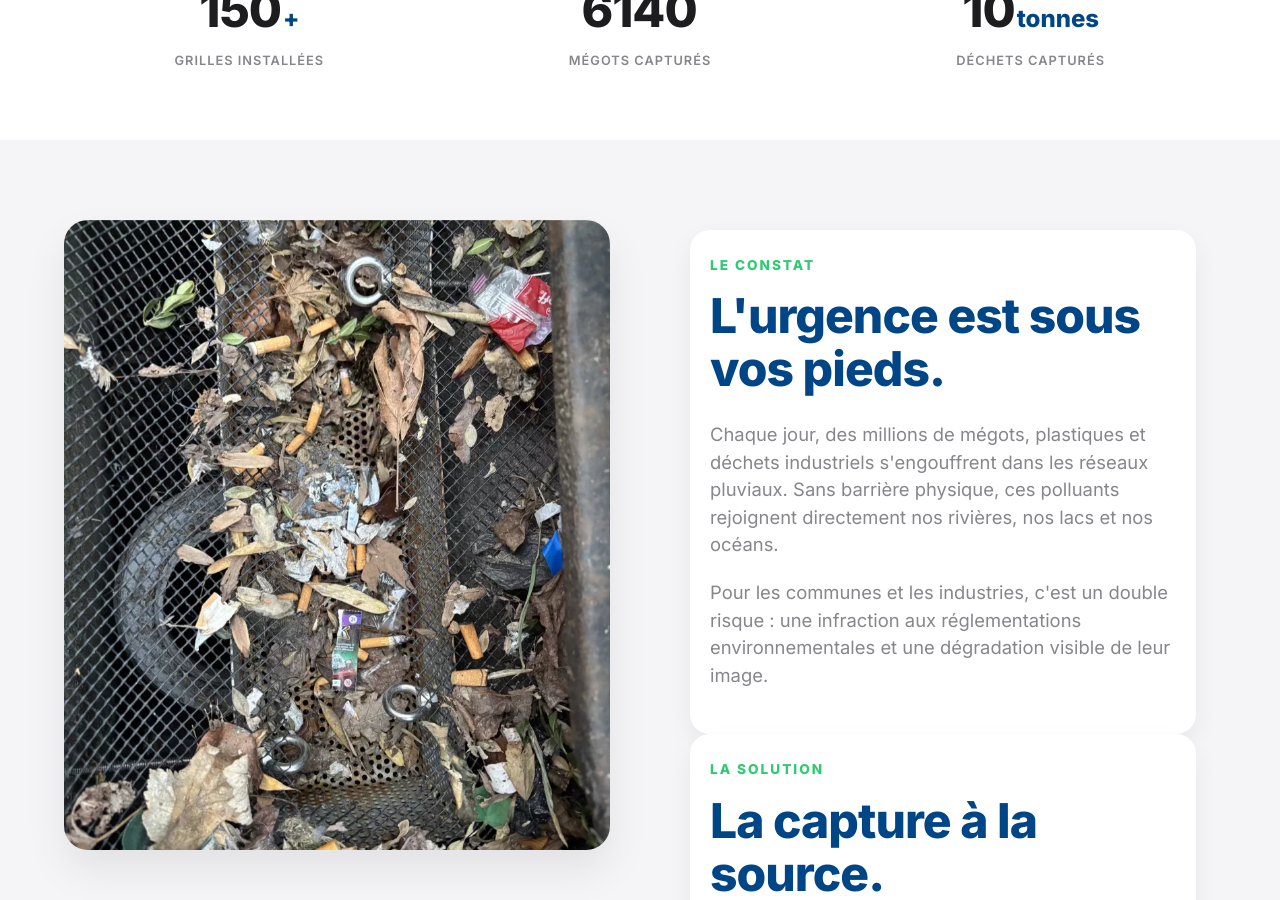
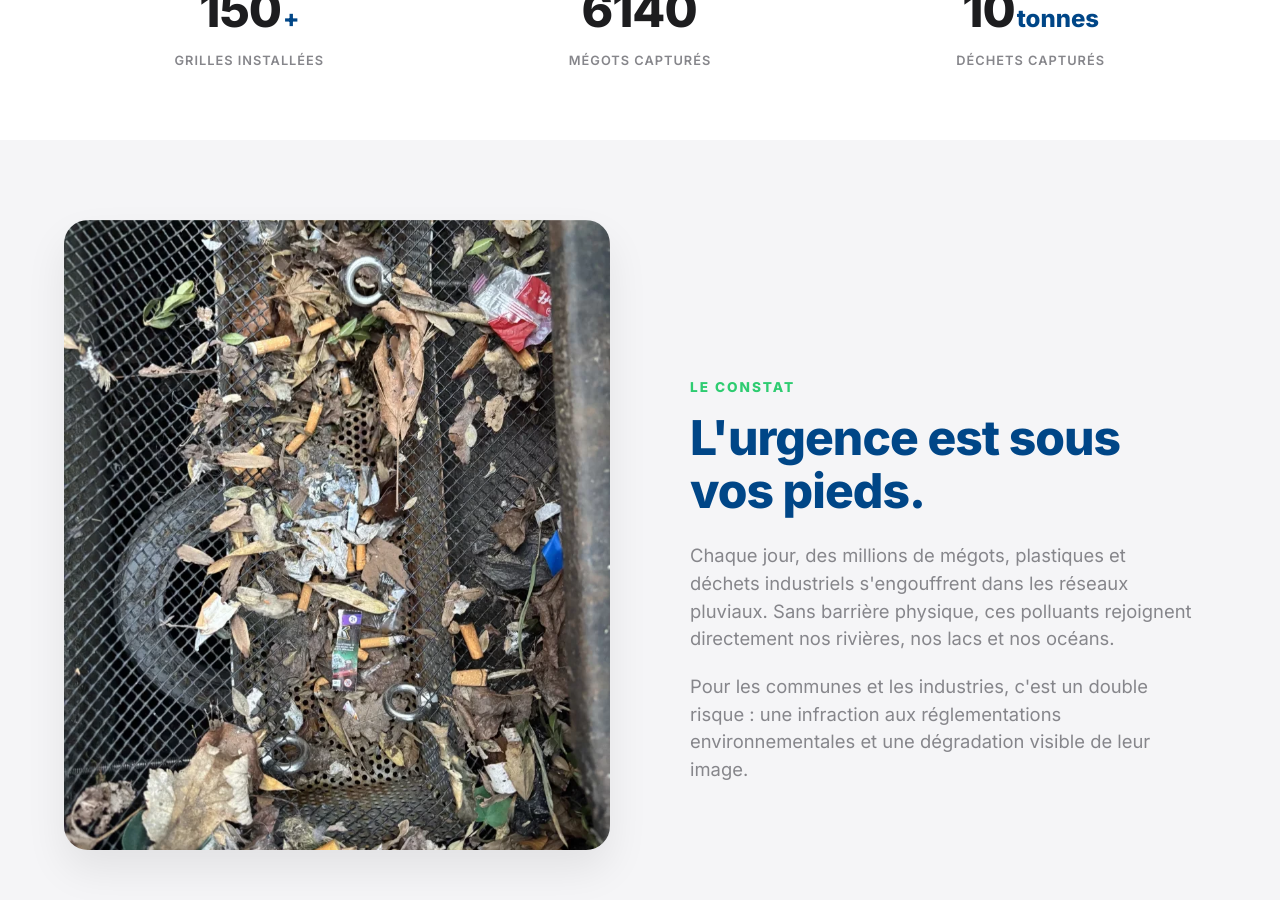
Before and after one commit to DuvalDVL/ecosafe, a Jekyll site: the page built from index.html, in a window 1280 px wide and 900 px high, scrolled down 881 px. Built offline with Jekyll 4.4.1, drawn with Linux system fonts in a browser that asks for light colours.

Commit message:
Update style.css

```diff
--- a/assets/css/style.css
+++ b/assets/css/style.css
@@ -1430,114 +1430,150 @@ body {
    HOMEPAGE : STORYTELLING & CARROUSELS
    ========================================= */
 
-/* --- 1. PC : STRUCTURE ORIGINALE (VERTICALE & STICKY) --- */
+/* --- 1. PC : RESTAURATION TOTALE (VERTICAL & STICKY) --- */
 .story-tunnel {
   background: var(--bg-light);
   padding: 80px 0;
 }
+
 .story-container {
-  display: flex; gap: 60px; position: relative; align-items: flex-start;
-}
+  display: flex !important;
+  gap: 60px !important;
+  position: relative !important;
+  align-items: flex-start !important;
+}
+
 .story-visuals {
-  flex: 1; position: sticky; top: calc(var(--nav-height) + 40px); height: 70vh;
-  border-radius: 24px; overflow: hidden; box-shadow: 0 20px 40px rgba(0,0,0,0.08);
-}
+  flex: 1 !important;
+  position: sticky !important;
+  top: calc(var(--nav-height) + 40px) !important;
+  height: 70vh !important;
+  border-radius: 24px !important;
+  overflow: hidden !important;
+  box-shadow: 0 20px 40px rgba(0,0,0,0.08) !important;
+  display: block !important; /* Assure la visibilité sur PC */
+}
+
 .story-img {
-  position: absolute; top: 0; left: 0; width: 100%; height: 100%; object-fit: cover;
-  opacity: 0; transition: opacity 0.8s cubic-bezier(0.4, 0, 0.2, 1);
-}
-.story-img.active { opacity: 1; z-index: 2; }
+  position: absolute !important;
+  top: 0 !important;
+  left: 0 !important;
+  width: 100% !important;
+  height: 100% !important;
+  object-fit: cover !important;
+  opacity: 0;
+  transition: opacity 0.8s cubic-bezier(0.4, 0, 0.2, 1) !important;
+}
+
+.story-img.active {
+  opacity: 1 !important;
+  z-index: 2 !important;
+}
 
 .story-content-wrapper {
-  flex: 1; position: relative;
-}
+  flex: 1 !important;
+  position: relative !important;
+}
+
 .story-content {
-  padding-bottom: 30vh; display: block;
-}
+  padding-bottom: 30vh !important;
+  display: block !important; /* Force le flux vertical sur PC */
+}
+
 .story-step {
-    flex: 0 0 90% !important; /* <-- CARTE AGRANDIE (prenant presque toute la largeur) */
-    scroll-snap-align: center;
-    background: var(--bg-white);
-    padding: 25px 20px;
-    border-radius: 20px;
-    box-shadow: 0 10px 25px rgba(0,0,0,0.06);
+  min-height: 80vh !important; /* Espace nécessaire pour le scroll PC */
+  display: flex !important;
+  flex-direction: column !important;
+  justify-content: center !important;
+  /* RESET DES STYLES DE CARTES SUR PC */
+  background: transparent !important;
+  box-shadow: none !important;
+  padding: 0 !important;
+  border-radius: 0 !important;
+  width: 100% !important;
+}
+
+.mobile-story-img {
+  display: none !important; /* Caché sur PC */
+}
+
+
+/* --- 2. MOBILE : CARROUSEL LARGE & FLÈCHES FIXES --- */
+@media (max-width: 992px) {
+
+  .story-tunnel {
+    padding: 40px 0 !important;
+  }
+
+  .story-visuals {
+    display: none !important; /* Cache le sticky PC sur mobile */
+  }
+
+  .story-content-wrapper {
+    width: 100% !important;
+    padding-bottom: 0 !important;
+    position: relative !important;
+  }
+
+  .story-content {
+    display: flex !important; /* Active le carrousel horizontal */
+    flex-wrap: nowrap !important;
+    overflow-x: auto !important;
+    overflow-y: hidden !important;
+    scroll-snap-type: x mandatory !important;
+    gap: 10px !important;
+    padding: 10px 15px 40px 15px !important;
+    scrollbar-width: none !important;
+    overscroll-behavior-x: contain !important;
+  }
+
+  .story-step {
+    flex: 0 0 92% !important; /* LARGEUR AUGMENTÉE : Presque tout l'écran */
+    scroll-snap-align: center !important;
     min-height: auto !important;
+    /* RÉTABLISSEMENT DES STYLES DE CARTES SUR MOBILE */
+    background: var(--bg-white) !important;
+    padding: 25px 20px !important;
+    border-radius: 20px !important;
+    box-shadow: 0 10px 25px rgba(0,0,0,0.06) !important;
     display: flex !important;
-    flex-direction: column !important;
     justify-content: flex-start !important;
   }
 
-.mobile-story-img { display: none; }
-
-
-/* --- 2. MOBILE : CARROUSELS SWIPE & FLÈCHES --- */
-@media (max-width: 992px) {
-
-  /* Compteurs d'impact */
-  .dashboard-impact .container { padding: 0; }
-  .stats-grid {
-    display: flex !important; flex-wrap: nowrap !important; overflow-x: auto;
-    scroll-snap-type: x mandatory; gap: 15px !important; padding: 20px 24px 30px 24px !important;
-    -ms-overflow-style: none; scrollbar-width: none; overscroll-behavior-x: contain;
-  }
-  .stats-grid::-webkit-scrollbar { display: none; }
-  .stat-card {
-    flex: 0 0 65%;
-    scroll-snap-align: center; background: var(--bg-light); border-radius: 20px;
-    padding: 30px 20px !important; border: 1px solid rgba(0,0,0,0.03);
-  }
-
-  /* Storytelling */
-  .story-tunnel { padding: 40px 0; }
-  .story-tunnel .container { padding: 0; }
-  .story-visuals { display: none !important; }
-
-  .story-content-wrapper { width: 100%; padding-bottom: 0; position: relative; }
-
-  .story-content {
-    display: flex !important; flex-wrap: nowrap; overflow-x: auto; overflow-y: hidden;
-    scroll-snap-type: x mandatory; gap: 15px; padding: 10px 20px 40px 20px;
-    -ms-overflow-style: none; scrollbar-width: none; overscroll-behavior-x: contain;
-  }
-  .story-content::-webkit-scrollbar { display: none; }
-
-  .story-step {
-    flex: 0 0 70% !important; /* <-- CARTES PLUS FINES (70%) */
-    scroll-snap-align: center;
-    background: var(--bg-white);
-    padding: 25px 20px;
-    border-radius: 20px;
-    box-shadow: 0 10px 25px rgba(0,0,0,0.06);
-    min-height: auto !important;
+  .mobile-story-img {
+    display: block !important;
+    width: 100% !important;
+    height: 220px !important;
+    object-ratio: 16/9;
+    object-fit: cover !important;
+    border-radius: 12px !important;
+    margin-bottom: 20px !important;
+  }
+
+  /* Flèches de navigation mobile */
+  .carousel-arrows {
     display: flex !important;
-    flex-direction: column !important;
-    justify-content: flex-start !important;
-  }
-
-  .mobile-story-img {
-    display: block; width: 100%; height: 220px; object-fit: cover;
-    border-radius: 12px; margin-bottom: 20px; box-shadow: 0 4px 15px rgba(0,0,0,0.1);
-  }
-
-  /* Flèches de navigation */
-  .carousel-arrows {
-    display: flex !important; /* <-- FORCE LE RANGEMENT CÔTE À CÔTE */
-    justify-content: space-between !important; /* <-- FLÈCHE GAUCHE ET DROITE */
-    position: absolute;
-    top: 50%; left: 0; right: 0;
-    transform: translateY(-50%);
-    width: 100%;
-    padding: 0 5px;
-    pointer-events: none;
-    z-index: 10;
-    box-sizing: border-box;
-  }
+    justify-content: space-between !important;
+    position: absolute !important;
+    top: 55% !important; /* Ajusté pour être centré sur le contenu */
+    left: 0 !important;
+    right: 0 !important;
+    width: 100% !important;
+    padding: 0 5px !important;
+    pointer-events: none !important;
+    z-index: 10 !important;
+  }
+
   .carousel-arrow {
-    pointer-events: auto;
-    background: var(--eco-blue); color: white; border: none; border-radius: 50%;
-    width: 44px; height: 44px; display: flex; align-items: center; justify-content: center;
-    box-shadow: 0 4px 12px rgba(0, 48, 96, 0.4); cursor: pointer; transition: transform 0.2s;
-  }
-  .carousel-arrow:active { transform: scale(0.9); }
-  .carousel-arrow svg { width: 24px; height: 24px; }
-}
+    pointer-events: auto !important;
+    background: var(--eco-blue) !important;
+    color: white !important;
+    border-radius: 50% !important;
+    width: 44px !important;
+    height: 44px !important;
+    display: flex !important;
+    align-items: center !important;
+    justify-content: center !important;
+    box-shadow: 0 4px 12px rgba(0, 48, 96, 0.4) !important;
+  }
+}
```
